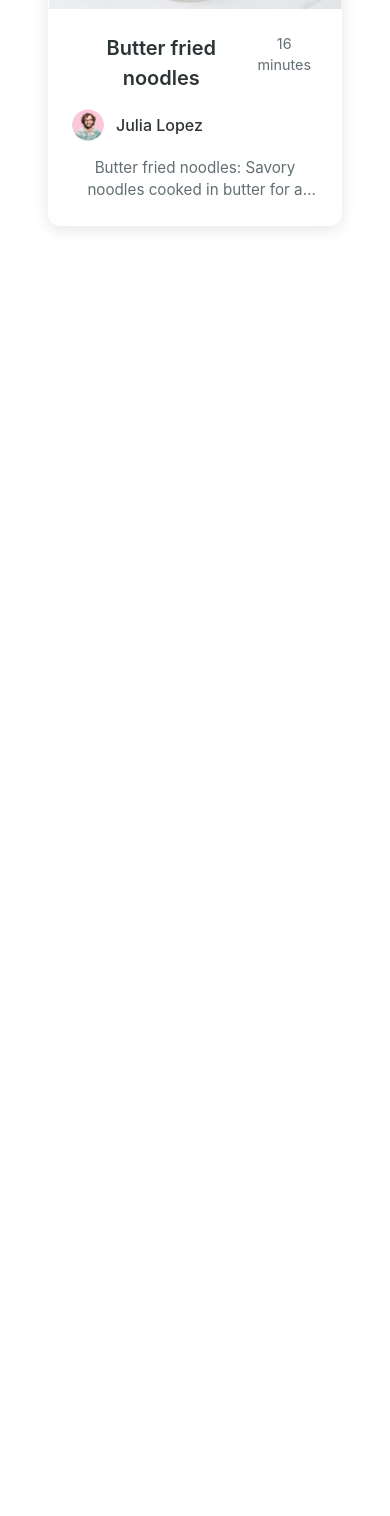
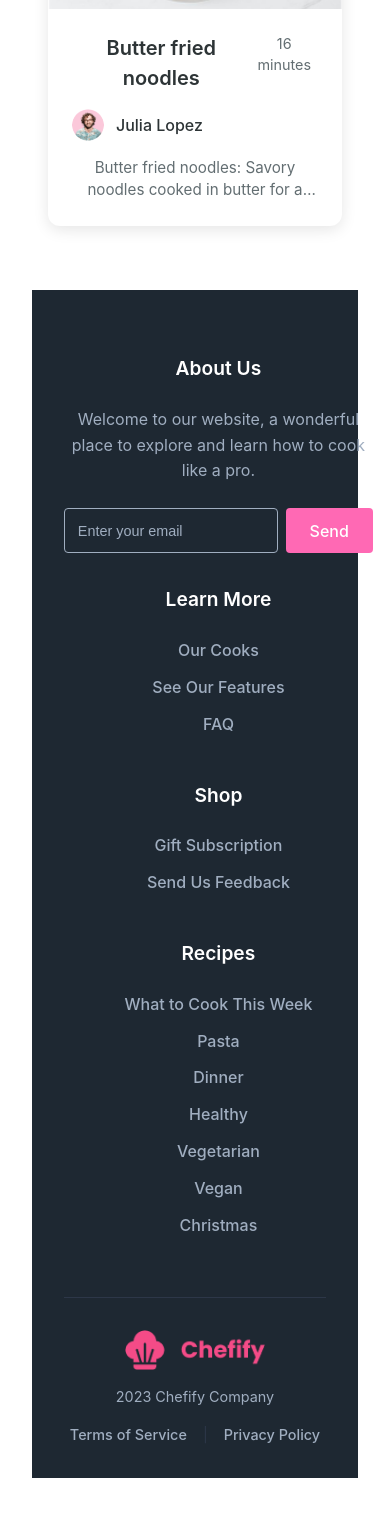
Before and after one commit to congy1344/ReactJS_Week8, a React (Vite) app: page / in a window 390 px wide. Shown: the part 6556-8072 px from the top of the page. Before the commit the page ends 7022 px from the top, so only its background shows below. Built offline with nearby package versions, Linux system fonts and the light colour scheme; data requests are answered from the project's data file.

Commit message:
Add Footer

```diff
--- a/src/App.jsx
+++ b/src/App.jsx
@@ -4,6 +4,7 @@ import Banner from "./components/Banner";
 import RecipeSection from "./components/RecipeSection";
 import VideoRecipeSection from "./components/VideoRecipeSection";
 import EditorsPick from "./components/EditorsPick";
+import Footer from "./components/Footer";
 import "./App.css";
 
 function App() {
@@ -14,6 +15,7 @@ function App() {
       <RecipeSection />
       <VideoRecipeSection />
       <EditorsPick />
+      <Footer />
       <div className="content">
         {/* Nội dung chính của ứng dụng sẽ được thêm vào đây */}
       </div>
--- /dev/null
+++ b/src/components/Footer.css
@@ -0,0 +1,158 @@
+.footer {
+  background-color: #1e2832;
+  color: #ffffff;
+  padding: 4rem 2rem 2rem;
+}
+
+.footer-content {
+  max-width: 1200px;
+  margin: 0 auto;
+  display: grid;
+  grid-template-columns: 1.5fr 1fr 1fr 1fr;
+  gap: 2rem;
+  margin-bottom: 3rem;
+}
+
+.footer-section h3 {
+  color: #ffffff;
+  font-size: 1.2rem;
+  margin-bottom: 1.5rem;
+  font-weight: 600;
+}
+
+.footer-section p {
+  color: #a0aec0;
+  line-height: 1.6;
+  margin-bottom: 1.5rem;
+}
+
+.footer-section ul {
+  list-style: none;
+  padding: 0;
+  margin: 0;
+}
+
+.footer-section ul li {
+  margin-bottom: 0.8rem;
+}
+
+.footer-section ul li a {
+  color: #a0aec0;
+  text-decoration: none;
+  transition: color 0.3s ease;
+}
+
+.footer-section ul li a:hover {
+  color: #ffffff;
+}
+
+.newsletter {
+  display: flex;
+  gap: 0.5rem;
+}
+
+.newsletter input {
+  flex: 1;
+  padding: 0.8rem;
+  border: 1px solid #a0aec0;
+  border-radius: 4px;
+  background-color: transparent;
+  color: #ffffff;
+  font-size: 0.9rem;
+}
+
+.newsletter input::placeholder {
+  color: #a0aec0;
+}
+
+.send-button {
+  padding: 0.8rem 1.5rem;
+  background-color: #ff69b4;
+  color: #ffffff;
+  border: none;
+  border-radius: 4px;
+  cursor: pointer;
+  transition: background-color 0.3s ease;
+}
+
+.send-button:hover {
+  background-color: #ff4da6;
+}
+
+.footer-bottom {
+  max-width: 1200px;
+  margin: 0 auto;
+  padding-top: 2rem;
+  border-top: 1px solid #2d3748;
+  display: flex;
+  justify-content: space-between;
+  align-items: center;
+}
+
+.footer-logo {
+  display: flex;
+  align-items: center;
+  gap: 0.5rem;
+}
+
+.footer-logo img {
+  height: 40px;
+  width: auto;
+}
+
+.footer-logo span {
+  font-size: 1.5rem;
+  font-weight: 600;
+  color: #ffffff;
+}
+
+.footer-info {
+  display: flex;
+  align-items: center;
+  gap: 2rem;
+  color: #a0aec0;
+  font-size: 0.9rem;
+}
+
+.footer-links {
+  display: flex;
+  align-items: center;
+  gap: 1rem;
+}
+
+.footer-links a {
+  color: #a0aec0;
+  text-decoration: none;
+  transition: color 0.3s ease;
+}
+
+.footer-links a:hover {
+  color: #ffffff;
+}
+
+.divider {
+  color: #2d3748;
+}
+
+@media (max-width: 1024px) {
+  .footer-content {
+    grid-template-columns: repeat(2, 1fr);
+  }
+}
+
+@media (max-width: 768px) {
+  .footer-content {
+    grid-template-columns: 1fr;
+  }
+
+  .footer-bottom {
+    flex-direction: column;
+    gap: 1rem;
+    text-align: center;
+  }
+
+  .footer-info {
+    flex-direction: column;
+    gap: 1rem;
+  }
+}
--- /dev/null
+++ b/src/components/Footer.jsx
@@ -0,0 +1,93 @@
+import React from "react";
+import "./Footer.css";
+import logo from "../assets/images/Logo.png";
+
+const Footer = () => {
+  return (
+    <footer className="footer">
+      <div className="footer-content">
+        <div className="footer-section">
+          <h3>About Us</h3>
+          <p>
+            Welcome to our website, a wonderful place to explore and learn how
+            to cook like a pro.
+          </p>
+          <div className="newsletter">
+            <input type="email" placeholder="Enter your email" />
+            <button className="send-button">Send</button>
+          </div>
+        </div>
+
+        <div className="footer-section">
+          <h3>Learn More</h3>
+          <ul>
+            <li>
+              <a href="#our-cooks">Our Cooks</a>
+            </li>
+            <li>
+              <a href="#features">See Our Features</a>
+            </li>
+            <li>
+              <a href="#faq">FAQ</a>
+            </li>
+          </ul>
+        </div>
+
+        <div className="footer-section">
+          <h3>Shop</h3>
+          <ul>
+            <li>
+              <a href="#subscription">Gift Subscription</a>
+            </li>
+            <li>
+              <a href="#feedback">Send Us Feedback</a>
+            </li>
+          </ul>
+        </div>
+
+        <div className="footer-section">
+          <h3>Recipes</h3>
+          <ul>
+            <li>
+              <a href="#this-week">What to Cook This Week</a>
+            </li>
+            <li>
+              <a href="#pasta">Pasta</a>
+            </li>
+            <li>
+              <a href="#dinner">Dinner</a>
+            </li>
+            <li>
+              <a href="#healthy">Healthy</a>
+            </li>
+            <li>
+              <a href="#vegetarian">Vegetarian</a>
+            </li>
+            <li>
+              <a href="#vegan">Vegan</a>
+            </li>
+            <li>
+              <a href="#christmas">Christmas</a>
+            </li>
+          </ul>
+        </div>
+      </div>
+
+      <div className="footer-bottom">
+        <div className="footer-logo">
+          <img src={logo} alt="Chefify Logo" />
+        </div>
+        <div className="footer-info">
+          <span>2023 Chefify Company</span>
+          <div className="footer-links">
+            <a href="#terms">Terms of Service</a>
+            <span className="divider">|</span>
+            <a href="#privacy">Privacy Policy</a>
+          </div>
+        </div>
+      </div>
+    </footer>
+  );
+};
+
+export default Footer;
```
Also changed, not shown: minhchung/MinhChung9.png (added).
